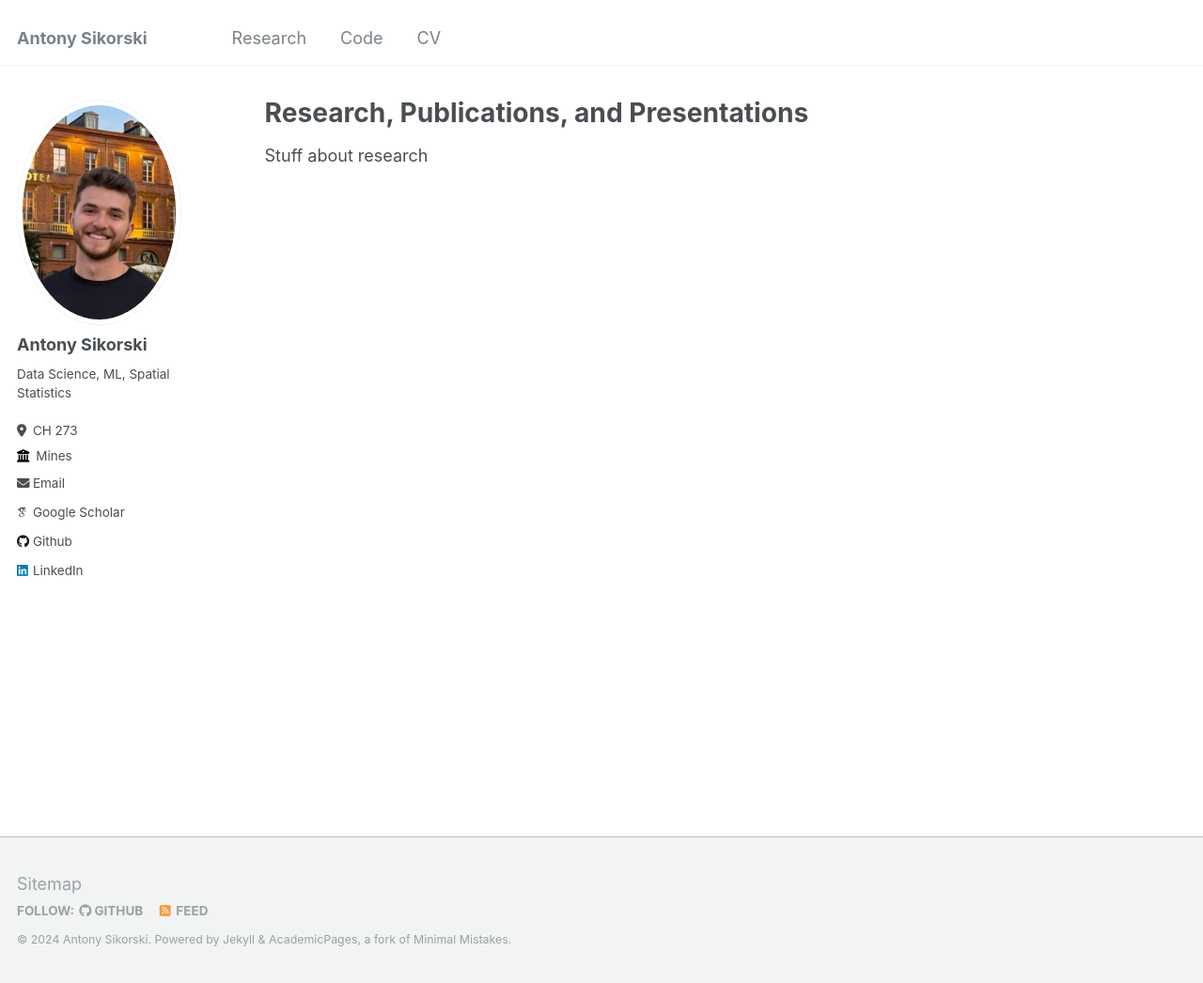
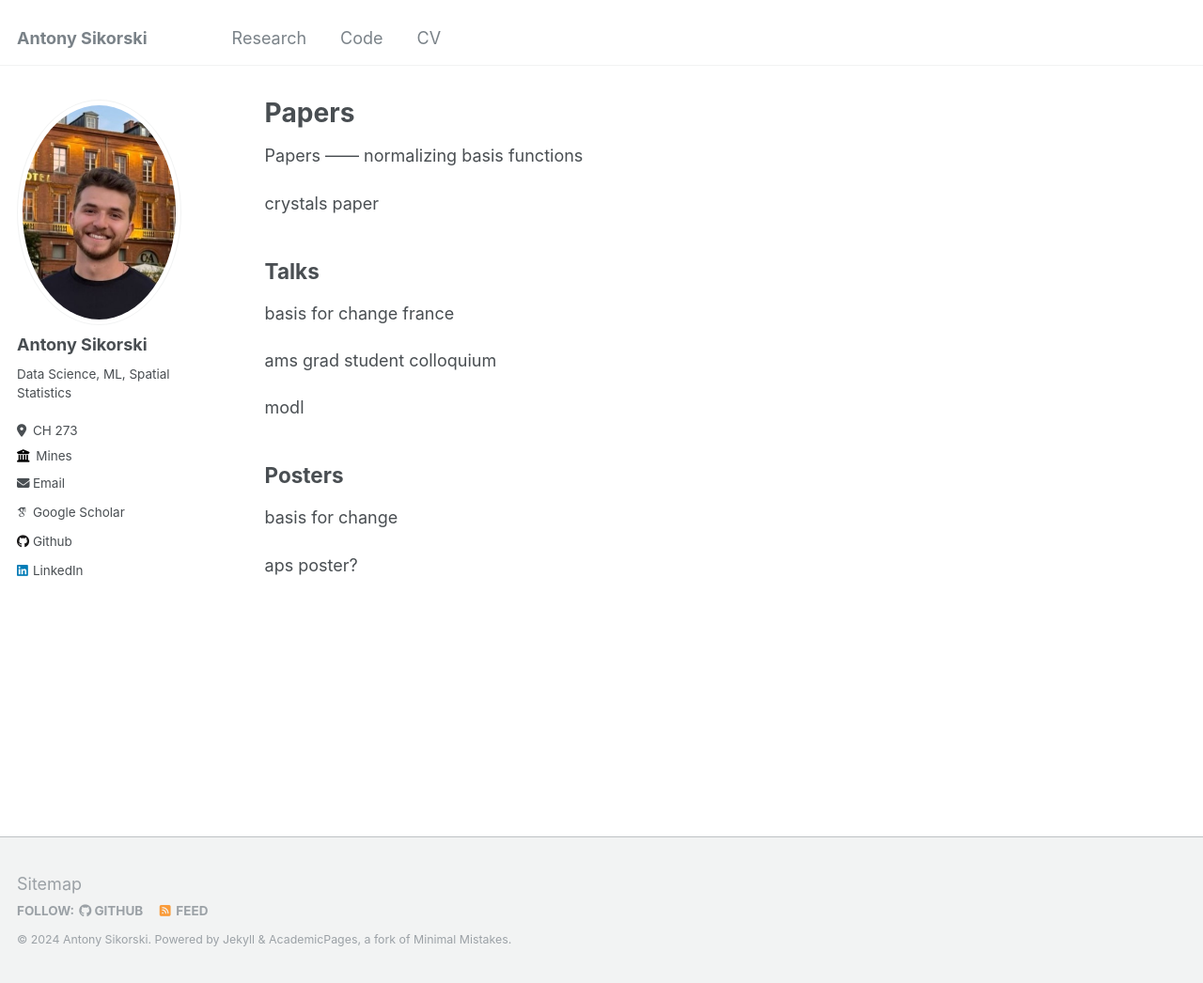
Before and after one commit to antonyxsik/antonyxsik.github.io, a Jekyll site: the page built from _pages/research.md, in a window 1280 px wide and 1046 px high. Shown: the whole window at 94% size. Built offline with Jekyll 4.4.1, drawn with Linux system fonts in a browser that asks for light colours; some web fonts are replaced.

Commit message:
research edits

```diff
--- a/_pages/research.md
+++ b/_pages/research.md
@@ -1,10 +1,28 @@
 ---
 layout: archive
-title: "Research, Publications, and Presentations"
+title: "Papers"
 permalink: /research/
 author_profile: true
 ---
 
-{% include base_path %}
+<!-- {% include base_path %} -->
+Papers
+------
+normalizing basis functions
 
-Stuff about research
+crystals paper
+
+Talks
+------
+basis for change france
+
+ams grad student colloquium
+
+modl
+
+Posters
+------
+
+basis for change
+
+aps poster?
```
